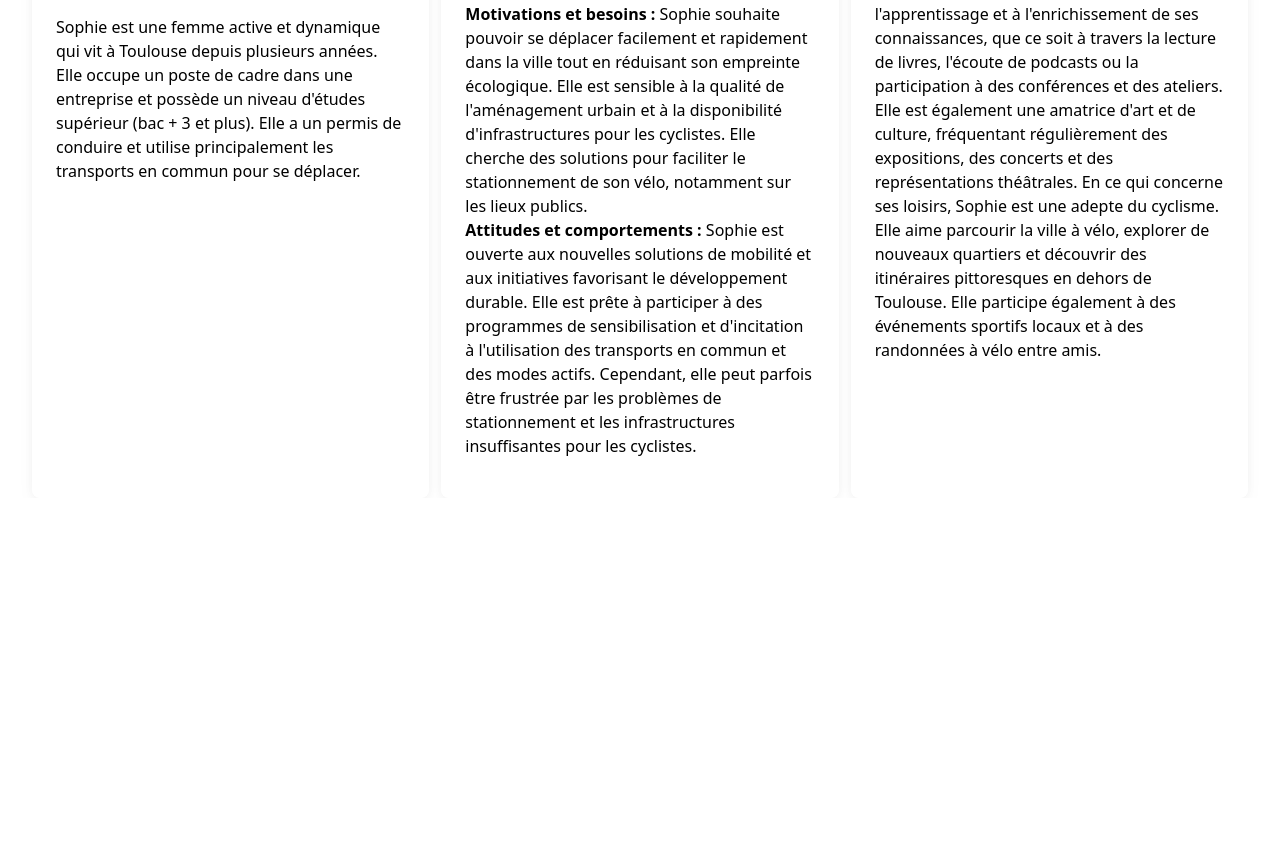
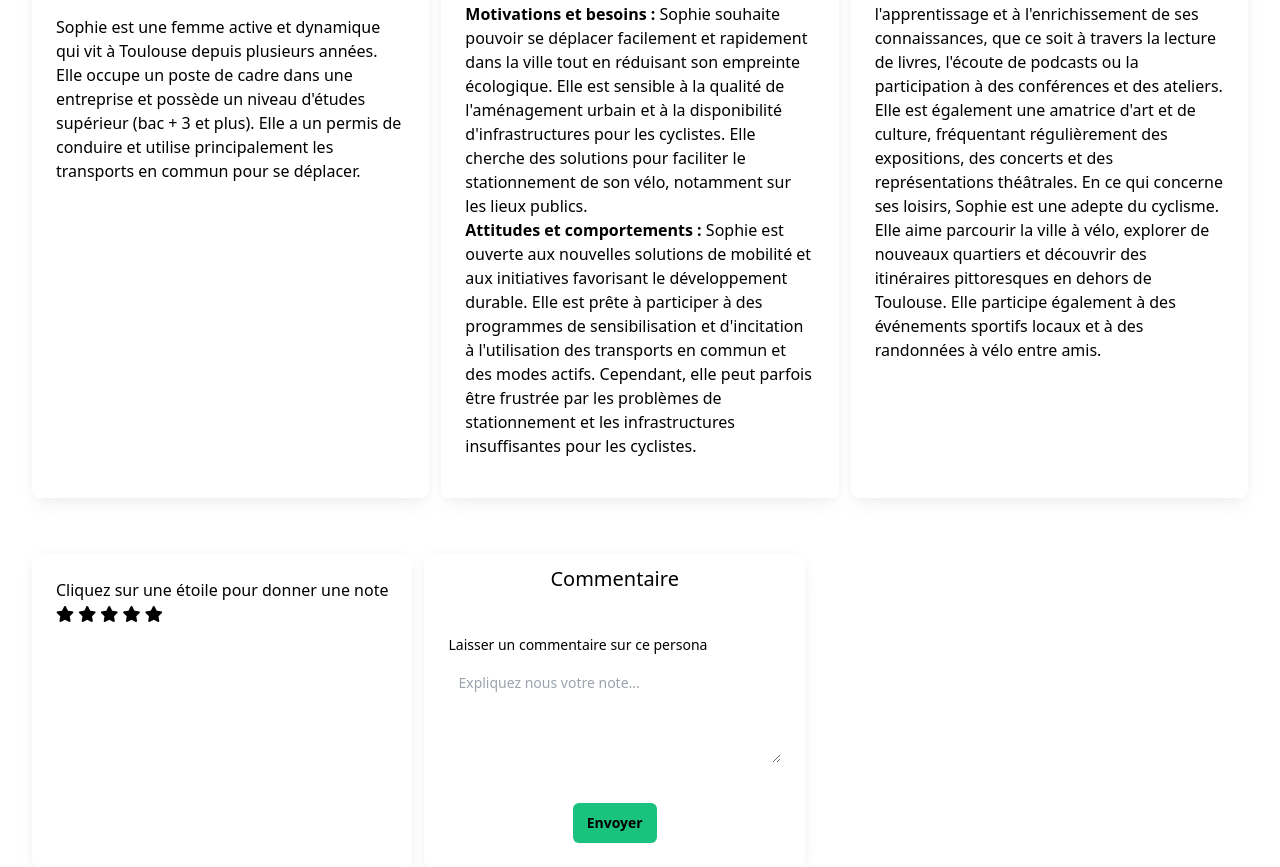
Before and after one commit to AlexandreDML/Projet_Persona, a plain HTML site: page full_persona.html in a window 1280 px wide. Shown: the part 567-1434 px from the top of the page. Before the commit the page ends 1065 px from the top, so only its background shows below. Drawn offline with nearby package versions, Linux system fonts and the light colour scheme.

Commit message:
Update full_persona.html

```diff
--- a/full_persona.html
+++ b/full_persona.html
@@ -5,6 +5,9 @@
   <meta charset="UTF-8">
   <meta name="viewport" content="width=device-width, initial-scale=1.0">
   <link href="/dist/style.css" rel="stylesheet">
+  <link rel="stylesheet" type="text/css" href="src/style_etoile.css">
+  <!--FONT AWESOME--------------------------------------------------------------->
+	<link href="https://use.fontawesome.com/releases/v5.0.6/css/all.css" rel="stylesheet">
 </head>
 <body>
   <div class="bg-white">
@@ -40,7 +43,6 @@
           </div>
         </div>
 
-
         <div class="block rounded-lg bg-white shadow-[0_2px_15px_-3px_rgba(0,0,0,0.07),0_10px_20px_-2px_rgba(0,0,0,0.04)] dark:bg-neutral-700">
           <div class="px-6 py-3 dark:text-neutral-50">
             <h5 class="mb-2 text-xl text-center font-medium leading-tight text-neutral-800 dark:text-neutral-50">profil</h5>
@@ -60,8 +62,7 @@
                 Sophie est ouverte aux nouvelles solutions de mobilité et aux initiatives favorisant le développement durable. Elle est prête à participer à des programmes de sensibilisation et d'incitation à l'utilisation des transports en commun et des modes actifs. Cependant, elle peut parfois être frustrée par les problèmes de stationnement et les infrastructures insuffisantes pour les cyclistes.
               </p>
             </div>
-          </div>
-
+        </div>
 
         <div class="block rounded-lg bg-white shadow-[0_2px_15px_-3px_rgba(0,0,0,0.07),0_10px_20px_-2px_rgba(0,0,0,0.04)] dark:bg-neutral-700">
           <div class=" px-6 py-3 dark:text-neutral-50"><h5 class="mb-2 text-xl text-center font-medium leading-tight text-neutral-800 dark:text-neutral-50">Scénario</h5></div>
@@ -76,7 +77,45 @@
           </div>
         </div>
       </div>
-     </div>
+
+      <div class="flex flex-wrap isolate px-6 pt-14 lg:px-8">
+        <div class="absolute inset-x-0 -top-40 -z-10 transform-gpu overflow-hidden blur-3xl sm:-top-80" aria-hidden="true">
+          <div class="relative left-[calc(50%-11rem)] aspect-[1155/678] w-[36.125rem] -translate-x-1/2 rotate-[30deg] bg-gradient-to-tr from-[#ff80b5] to-[#9089fc] opacity-30 sm:left-[calc(50%-30rem)] sm:w-[72.1875rem]" style="clip-path: polygon(74.1% 44.1%, 100% 61.6%, 97.5% 26.9%, 85.5% 0.1%, 80.7% 2%, 72.5% 32.5%, 60.2% 62.4%, 52.4% 68.1%, 47.5% 58.3%, 45.2% 34.5%, 27.5% 76.7%, 0.1% 64.9%, 17.9% 100%, 27.6% 76.8%, 76.1% 97.7%, 74.1% 44.1%)"></div>
+        </div>
+        <div class="grid grid-cols-3 gap-3">
+          <div class="block rounded-lg bg-white shadow-[0_2px_15px_-3px_rgba(0,0,0,0.07),0_10px_20px_-2px_rgba(0,0,0,0.04)] dark:bg-neutral-700">
+            <div class="p-6">
+              <h3>Cliquez sur une étoile pour donner une note</h3>
+              <div class="stars">
+                <i class="star stargrey fas fa-star" data-index="0"></i>
+                <i class="star stargrey fas fa-star" data-index="1"></i>
+                <i class="star stargrey fas fa-star" data-index="2"></i>
+                <i class="star stargrey fas fa-star" data-index="3"></i>
+                <i class="star stargrey fas fa-star" data-index="4"></i>
+              </div>
+            </div>
+          </div>
+
+          <div class="block rounded-lg bg-white shadow-[0_2px_15px_-3px_rgba(0,0,0,0.07),0_10px_20px_-2px_rgba(0,0,0,0.04)] dark:bg-neutral-700">
+            <div class="px-6 py-3 dark:text-neutral-50">
+              <h5 class="mb-2 text-xl text-center font-medium leading-tight text-neutral-800 dark:text-neutral-50">Commentaire</h5>
+            </div>
+              <div class="p-6">
+                <p class="mb-4 text-base text-neutral-600 dark:text-neutral-200">
+                  <label for="message" class="block mb-2 text-sm font-medium text-gray-900 dark:text-white">Laisser un commentaire sur ce persona </label>
+                  <textarea id="message" rows="4" class="block p-2.5 w-full text-sm text-gray-900 bg-gray-50 rounded-lg border border-gray-300 focus:ring-blue-500 focus:border-blue-500 dark:bg-gray-700 dark:border-gray-600 dark:placeholder-gray-400 dark:text-white dark:focus:ring-blue-500 dark:focus:border-blue-500" placeholder="Expliquez nous votre note..."></textarea>
+                </p>
+                <div class="mt-10 flex items-center justify-center gap-x-6">
+                  <a href="#" class="rounded-md bg-chatGPT px-3.5 py-2.5 text-sm font-semibold text-white shadow-sm  focus-visible:outline focus-visible:outline-2 focus-visible:outline-offset-2">Envoyer</a>
+                </div>
+              </div>
+            </div>
+          </div>
+        </div>
+      </div>
+    </div>
   </div>
+  <script src="https://ajax.googleapis.com/ajax/libs/jquery/3.3.1/jquery.min.js"></script>
+  <script type="text/javascript" src="src/script_etoile.js"></script>
 </body>
 </html>
```
